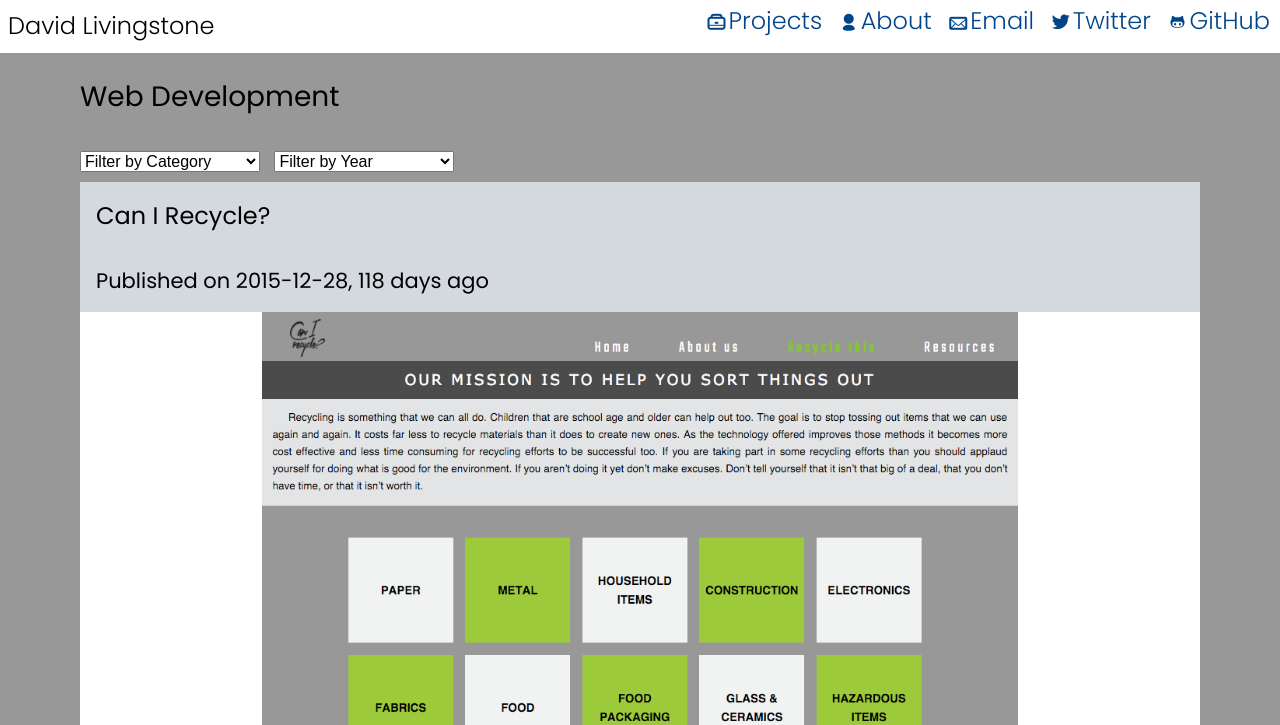
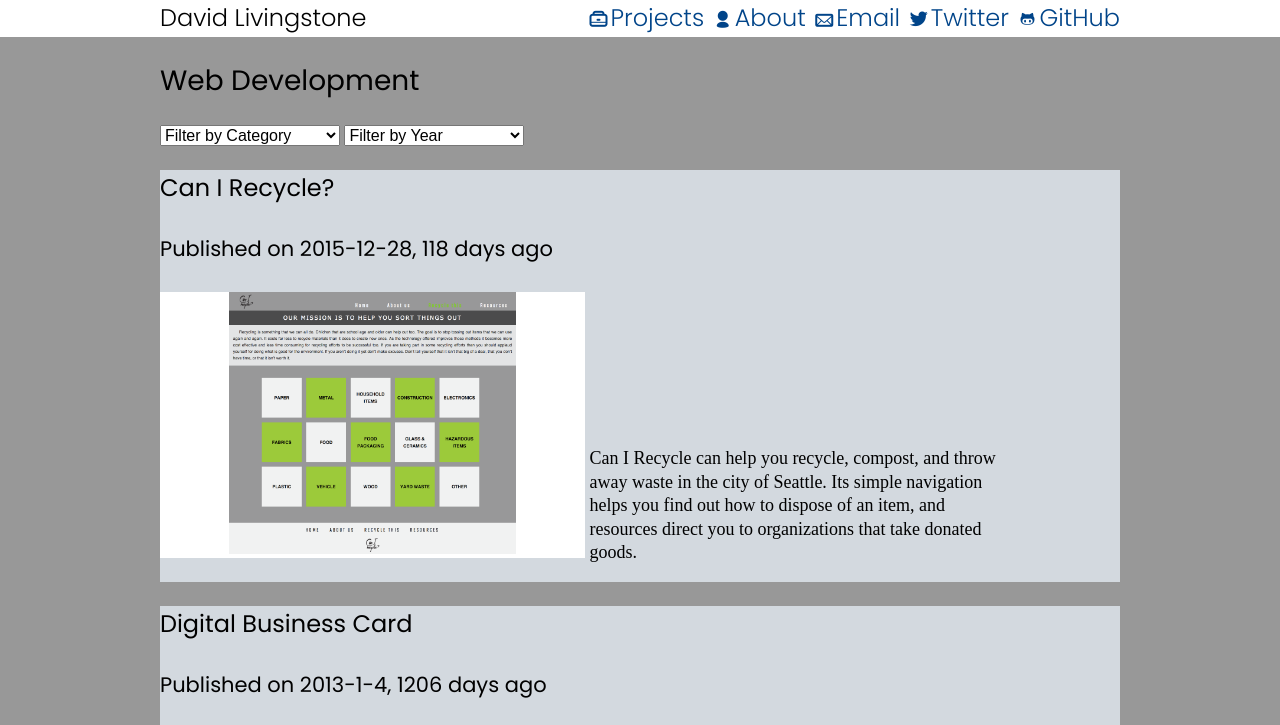
Before and after one commit to DTLivingstone/portfolio, a plain HTML site: page index.html in a window 1280 px wide. Shown: the top 725 px of the page. Drawn offline with Linux system fonts and the light colour scheme; a web font is replaced by a local one.

Commit message:
960 layout added, descriptions now show to the right of screenshots

```diff
--- a/index.html
+++ b/index.html
@@ -20,9 +20,9 @@
   </head>
   <body>
     <header>
+      <div class="inner">
         <span id="logo">David Livingstone</span>
         <span id="nav-button" class="typcn typcn-th-menu"></span>
-      <div class="clear"></div>
         <nav id="main-nav">
           <ul>
             <li class="tab-button" data-content="projects"><a class="typcn typcn-briefcase" href="#" >Projects</a></li>
@@ -32,6 +32,7 @@
             <li><a class="typcn typcn-social-github" href="http://github.com/DTLivingstone">GitHub</a></li>
           </ul>
         </nav>
+      </div>
     </header>
     <main>
       <section class="tab-content" id="projects">
--- a/styles/layout.css
+++ b/styles/layout.css
@@ -3,24 +3,28 @@ header {
   font-weight: 300;
   font-size: 24px;
   height: 37px;
-  padding: 8px;
+  /*padding: 8px;*/
   background-color: #fff;
-  z-index: 2;
 }
 
+header .inner {
+  max-width: 960px;
+  position: relative;
+  margin: 0 3%;
+}
 
 main {
-  z-index: 1;
+  max-width: 960px;
+  margin: 0 3%;
 }
 
-@media screen and (min-width: 768px) {
+@media screen and (min-width: 960px) {
+  header .inner {
+    position: relative;
+    margin: 0 auto;
+  }
+
   main {
-    margin: 0 40px;
+    margin: 0 auto;
   }
 }
-
-@media screen and (min-width: 1024px) {
-  main {
-    margin: 0 80px;
-  }
-}
--- a/styles/modules.css
+++ b/styles/modules.css
@@ -6,17 +6,18 @@
   clear: both;
 }
 
+#logo {
+  float: left;
+}
+
 #main-nav {
   float: right;
-  padding: 0 10px;
-  margin: 5px -8px 0 0;
   background-color: #fff;
 }
 
 #nav-button {
   float: right;
   font-size: 24px;
-  margin-top: 3px;
 }
 
 #main-nav ul {
@@ -26,46 +27,51 @@
 }
 
 #main-nav ul li {
-  padding: 8px;
   font-size: 24px;
 }
 
-@media screen and (min-width: 768px) {
+@media screen and (min-width: 960px) {
   #nav-button {
     display: none;
   }
 
   #main-nav {
-    margin: -40px -8px 0 0;
     height: 34px;
   }
 
   #main-nav ul li {
     display: inline;
-    padding: 8px 0 8px 8px;
   }
 }
 
 select {
-  margin: 10px 10%;
   width: 80%;
 }
 
-@media screen and (min-width: 758px) {
+@media screen and (min-width: 960px) {
   select {
-    margin: 10px 10px 10px 0 ;
     width: 180px;
   }
 }
 
 article {
+  width: 100%;
   background-color: #d3d9df;
-  margin-bottom: 20px;
+}
+
+@media screen and (min-width: 960px) {
+  article img {
+    display: inline-block;
+    width: 425px;
+  }
+  article p {
+    display: inline-block;
+    width: 425px;
+  }
 }
 
 article h3, article h4, article p {
-  padding: 16px;
-  margin: 0;
+  /*padding: 16px;*/
 }
 
 #headshot {
```
Lines whose indentation alone changed are shown as unchanged.
